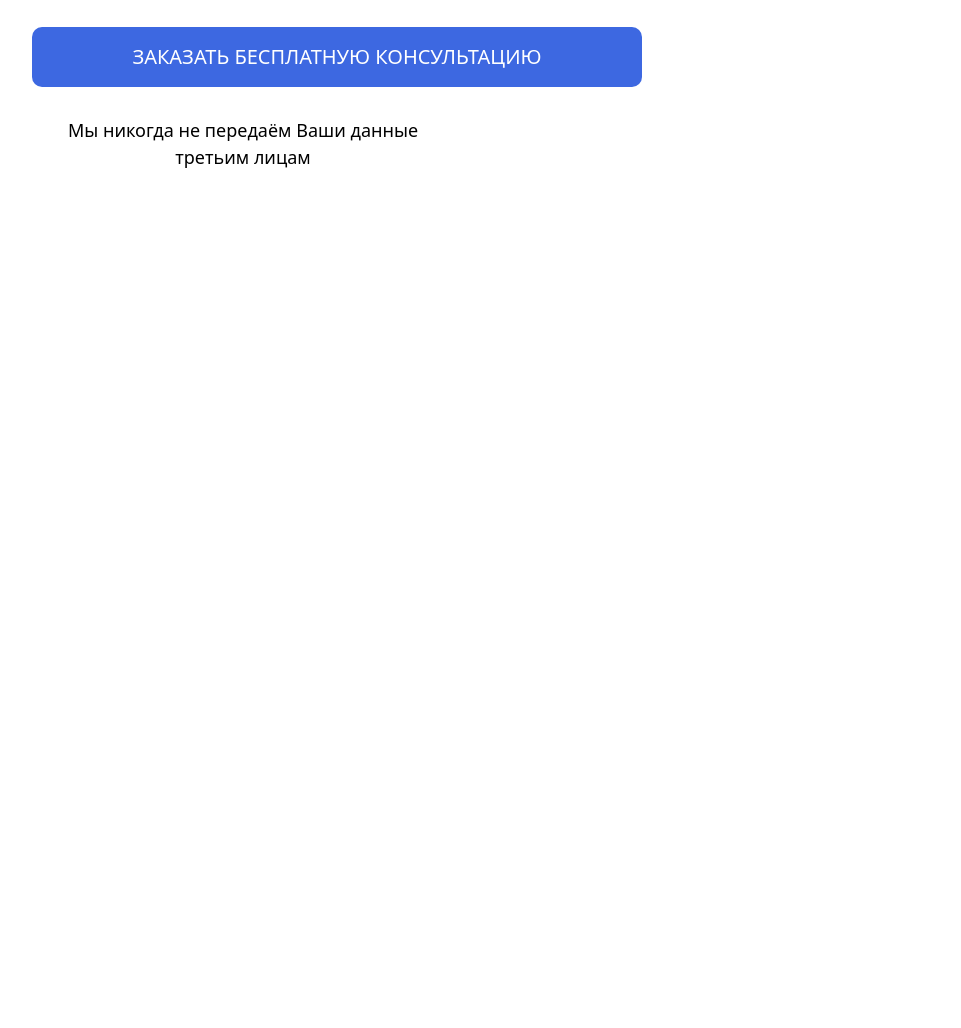
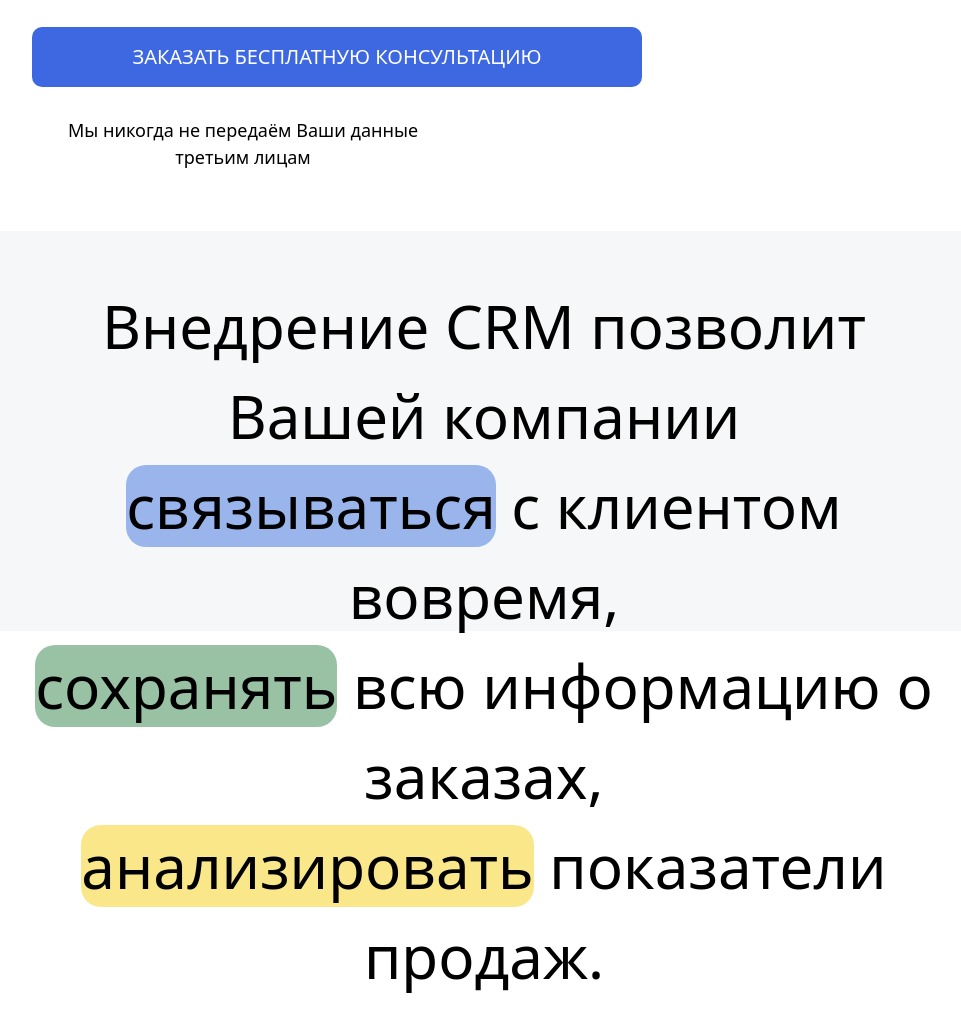
Before and after one commit to solopolo972-design/My-second-homework-in-git, a website: page src/index.html in a window 1280 px wide. Shown: the part 1099-2127 px from the top of the page, without its empty margins (156-1117 px from the left). Before the commit the page ends 1330 px from the top, so only its background shows below. Drawn offline with Linux system fonts and the light colour scheme.

Commit message:
Second section is ready

```diff
--- a/src/index.html
+++ b/src/index.html
@@ -55,5 +55,11 @@
             <img src="./image 15.png" alt="">
         </div>
     </div>
+
+    <div class="bg-[#F5F7F8] w-[100%] lg:h-[50vh]">
+        <div class="w-[80%] m-auto text-center p-[50px]">
+            <h1 class="text-[60px]">Внедрение CRM позволит Вашей компании <br> <span class="bg-[#99B5EB] rounded-[20px]">связываться</span> с клиентом вовремя, <br> <span class="bg-[#99C2A5] rounded-[20px]">сохранять</span>  всю информацию о заказах, <br>  <span class="bg-[#F9E78A] rounded-[20px]">анализировать</span>   показатели продаж.</h1>
+        </div>
+    </div>
 </body>
 </html>
```
Also changed, not shown: src/output.css.
